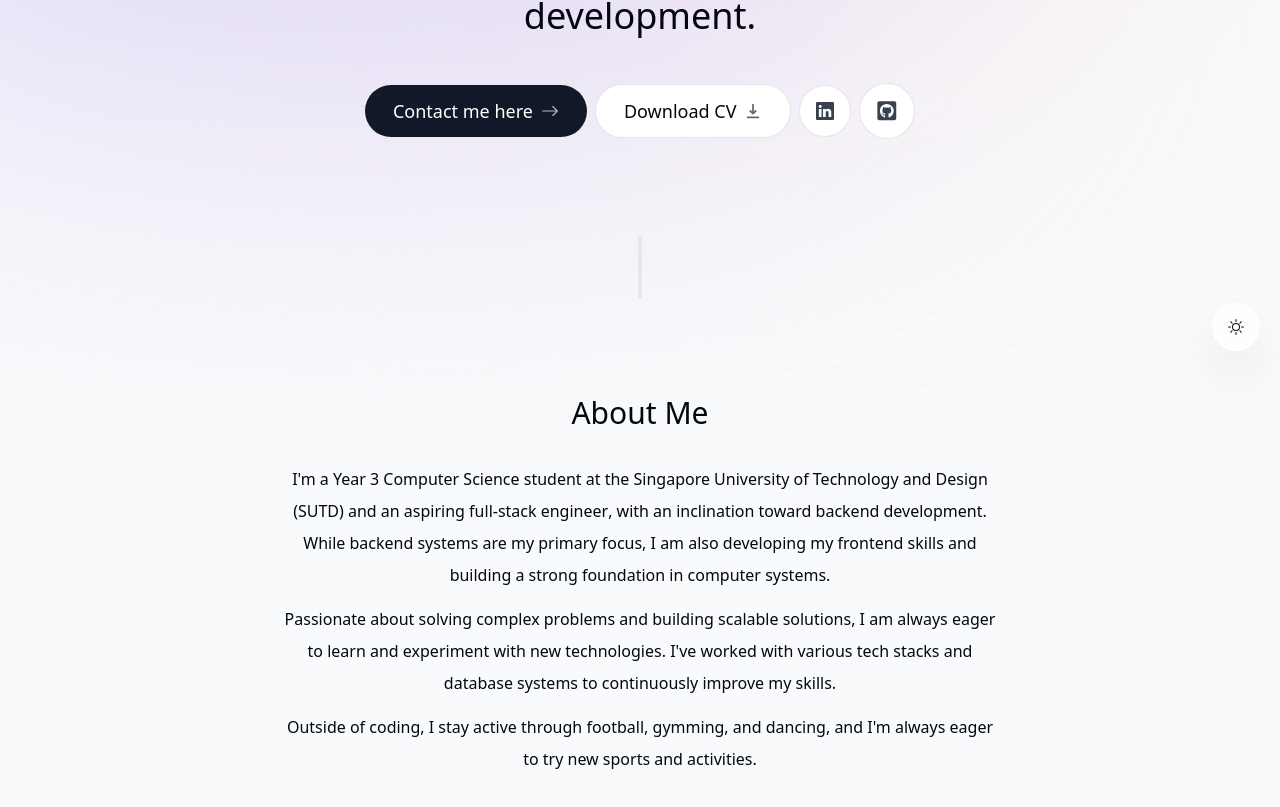
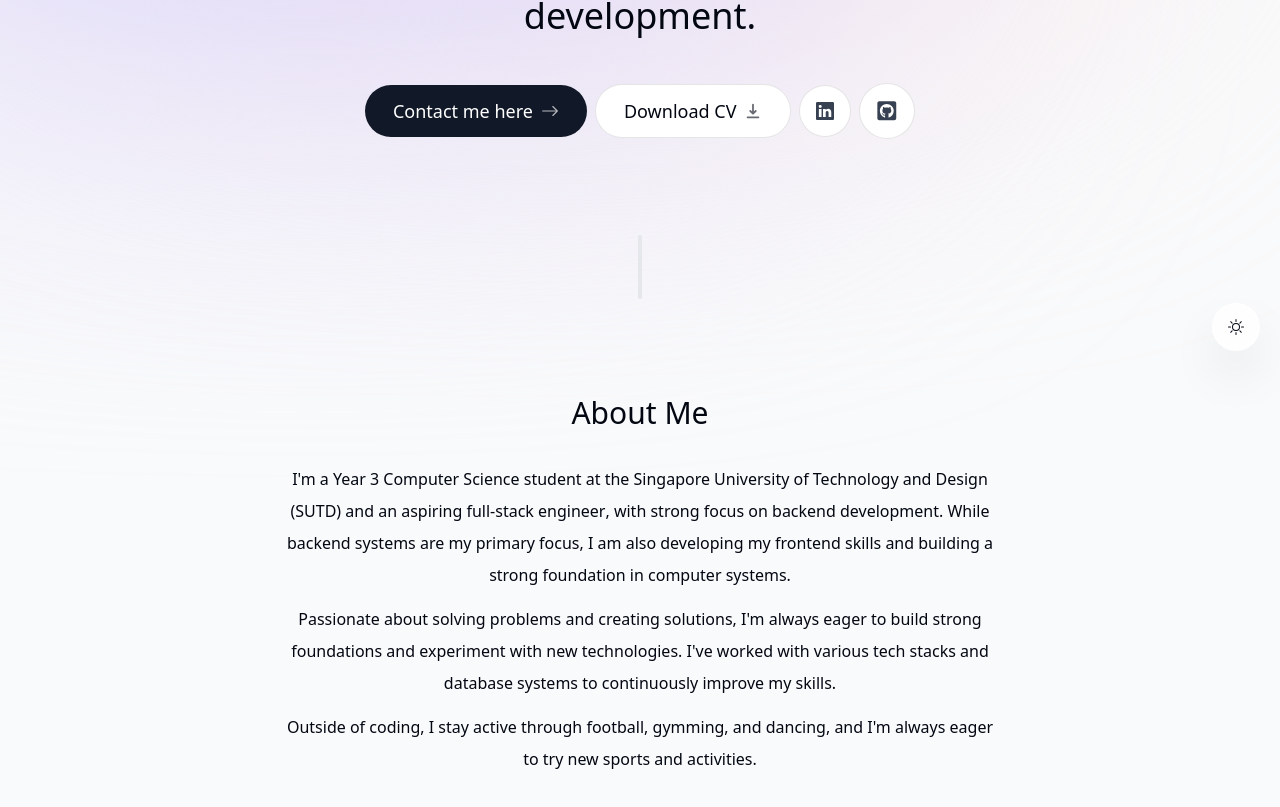
Before and after one commit to brandonngjh/BrandonNg-Portfolio, a Next.js app: page / in a window 1280 px wide. Shown: the part 429-1236 px from the top of the page. Built offline with nearby package versions, Linux system fonts and the light colour scheme; no server answers.

Commit message:
chore: update about me

```diff
--- a/components/about.tsx
+++ b/components/about.tsx
@@ -22,19 +22,18 @@ export default function About() {
         I&#39;m a{" "}
         <span className="font-medium">Year 3 Computer Science student</span> at
         the Singapore University of Technology and Design (SUTD) and an aspiring{" "}
-        <span className="font-medium">full-stack engineer</span>, with an
-        inclination toward{" "}
-        <span className="font-medium">backend development</span>. While backend
-        systems are my primary focus, I am also developing my{" "}
+        <span className="font-medium">full-stack engineer</span>, with strong
+        focus on <span className="font-medium">backend development</span>. While
+        backend systems are my primary focus, I am also developing my{" "}
         <span className="font-medium">frontend skills</span> and building a
         strong foundation in{" "}
         <span className="font-medium">computer systems</span>.
       </p>
 
       <p className="mb-3">
-        Passionate about solving complex problems and building scalable
-        solutions, I am always eager to learn and experiment with new
-        technologies. I&#39;ve worked with various{" "}
+        Passionate about solving problems and creating solutions, I&#39;m always
+        eager to build <span className="font-medium">strong foundations</span>{" "}
+        and experiment with new technologies. I&#39;ve worked with various{" "}
         <span className="font-medium">tech stacks</span> and{" "}
         <span className="font-medium">database systems</span> to continuously
         improve my skills.
```
